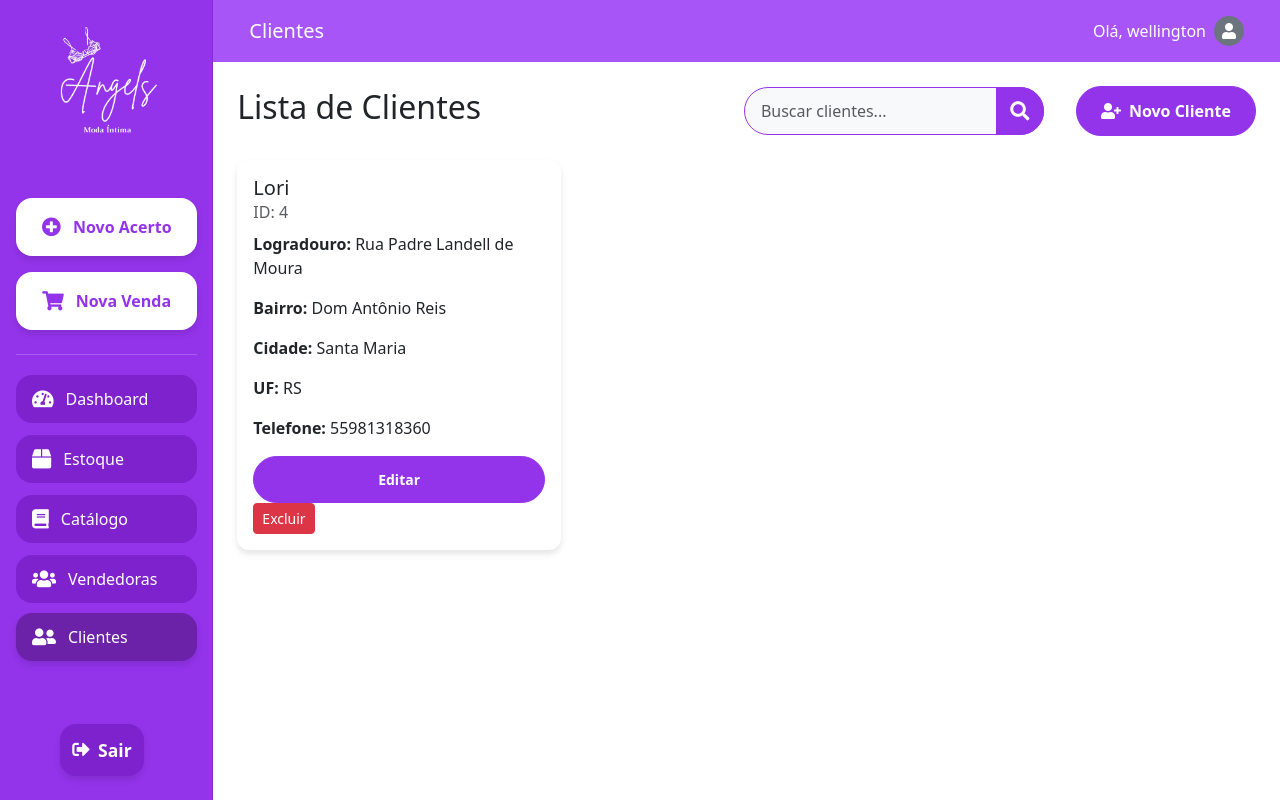
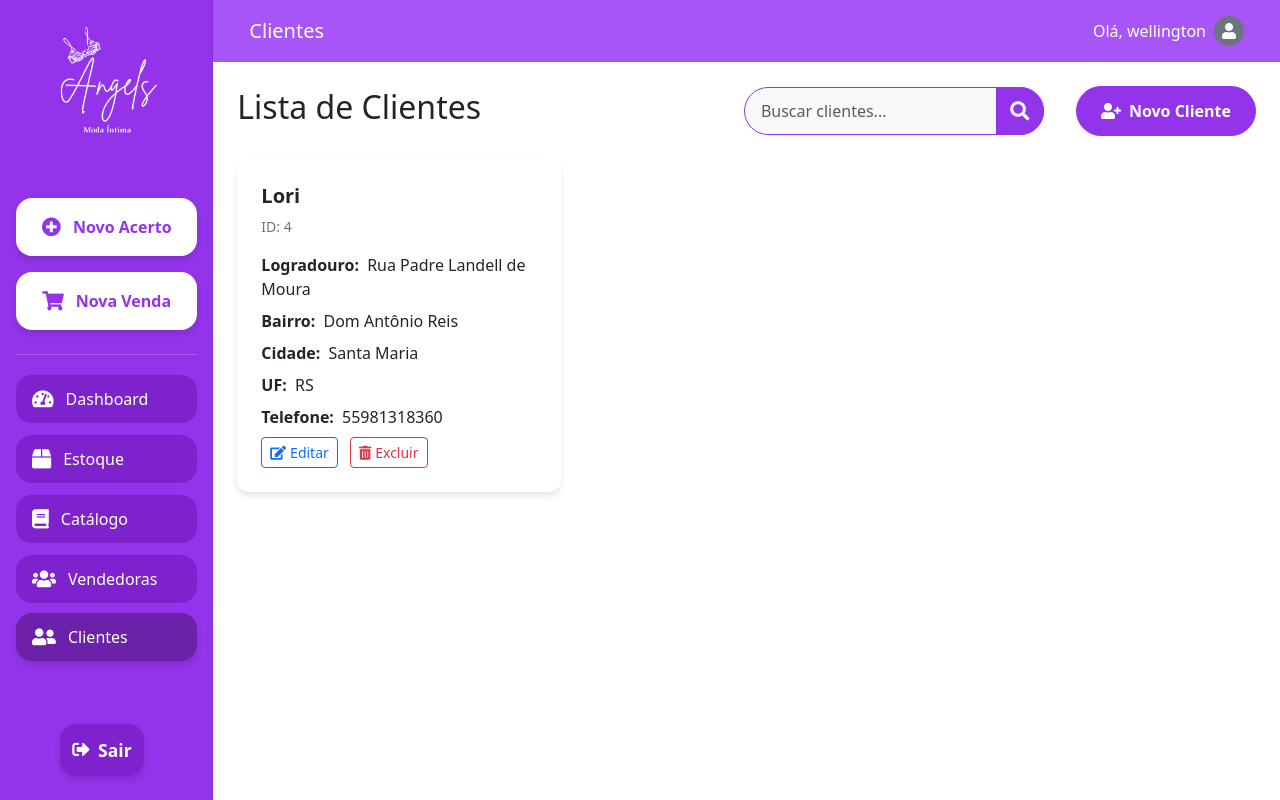
Before and after one commit to Wellingtn/Angels_ERP, a Django app: page /clientes/ in a window 1280 px wide. Run offline with Django 5.2, Linux system fonts and the light colour scheme; a user stored in the database is signed in; data comes from the database, SQL or seed files in the repository; both versions use the stored data as it was after the commit.

Commit message:
pagina vendedora e clientes prontas

```diff
--- a/setup/templates/clientes.html
+++ b/setup/templates/clientes.html
@@ -140,7 +140,7 @@
             color: #ffffff;
             font-weight: 600;
             padding: 0.75rem 1.5rem;
-            border-radius: 0.5rem; /*Original border-radius*/
+            border-radius: 0.5rem;
             transition: all 0.3s ease;
         }
         .btn-primary:hover {
@@ -154,12 +154,38 @@
             background-color: #ffffff;
             border-radius: 0.75rem;
             box-shadow: 0 4px 6px rgba(0, 0, 0, 0.1);
-            padding: 1rem;
+            padding: 1.5rem;
             transition: all 0.3s ease;
+            height: 100%;
+            display: flex;
+            flex-direction: column;
         }
         .client-card:hover {
             transform: translateY(-5px);
             box-shadow: 0 6px 12px rgba(0, 0, 0, 0.15);
+        }
+        .client-info {
+            flex-grow: 1;
+        }
+        .client-actions {
+            margin-top: auto;
+        }
+        .client-name {
+            font-size: 1.25rem;
+            font-weight: 600;
+            margin-bottom: 0.5rem;
+        }
+        .client-id {
+            font-size: 0.875rem;
+            color: #6c757d;
+            margin-bottom: 1rem;
+        }
+        .client-detail {
+            margin-bottom: 0.5rem;
+        }
+        .client-detail strong {
+            font-weight: 600;
+            margin-right: 0.25rem;
         }
         .modal-header {
             background-color: #9333ea;
@@ -284,18 +310,24 @@
 
                 <div class="row g-4" id="clientesList">
                     {% for cliente in clientes %}
-                    <div class="col-md-4 cliente-item" data-cliente-id="{{ cliente.id }}">
+                    <div class="col-md-6 col-lg-4 cliente-item" data-cliente-id="{{ cliente.id }}">
                         <div class="client-card">
-                            <h5 class="mb-0">{{ cliente.nome }}</h5>
-                            <p class="text-muted mb-2">ID: {{ cliente.id }}</p>
-                            <p><strong>Logradouro:</strong> {{ cliente.logradouro }}</p>
-                            <p><strong>Bairro:</strong> {{ cliente.bairro }}</p>
-                            <p><strong>Cidade:</strong> {{ cliente.cidade }}</p>
-                            <p><strong>UF:</strong> {{ cliente.uf }}</p>
-                            <p><strong>Telefone:</strong> {{ cliente.telefone }}</p>
-                            <div class="mt-3">
-                                <button class="btn btn-sm btn-primary me-2 edit-client" data-cliente-id="{{ cliente.id }}" data-bs-toggle="modal" data-bs-target="#editClientModal">Editar</button>
-                                <button class="btn btn-sm btn-danger delete-client" data-cliente-id="{{ cliente.id }}">Excluir</button>
+                            <div class="client-info">
+                                <h5 class="client-name">{{ cliente.nome }}</h5>
+                                <p class="client-id">ID: {{ cliente.id }}</p>
+                                <p class="client-detail"><strong>Logradouro:</strong> {{ cliente.logradouro }}</p>
+                                <p class="client-detail"><strong>Bairro:</strong> {{ cliente.bairro }}</p>
+                                <p class="client-detail"><strong>Cidade:</strong> {{ cliente.cidade }}</p>
+                                <p class="client-detail"><strong>UF:</strong> {{ cliente.uf }}</p>
+                                <p class="client-detail"><strong>Telefone:</strong> {{ cliente.telefone }}</p>
+                            </div>
+                            <div class="client-actions">
+                                <button class="btn btn-sm btn-outline-primary me-2 edit-client" data-cliente-id="{{ cliente.id }}" data-bs-toggle="modal" data-bs-target="#editClientModal">
+                                    <i class="fas fa-edit me-1"></i>Editar
+                                </button>
+                                <button class="btn btn-sm btn-outline-danger delete-client" data-cliente-id="{{ cliente.id }}">
+                                    <i class="fas fa-trash-alt me-1"></i>Excluir
+                                </button>
                             </div>
                         </div>
                     </div>
@@ -309,7 +341,7 @@
         </div>
     </div>
 
-    <!-- Modal de Cadastro de Novo Cliente -->
+    <!-- Modal de Cadastro<!-- Modal de Cadastro de Novo Cliente -->
     <div class="modal fade" id="newClientModal" tabindex="-1" aria-labelledby="newClientModalLabel" aria-hidden="true">
         <div class="modal-dialog">
             <div class="modal-content">
@@ -322,7 +354,8 @@
                         {% csrf_token %}
                         <div class="mb-3">
                             <label for="id_nome" class="form-label">Nome</label>
-                            <input type="text" class="form-control" id="id_nome" name="nome" required></div>
+                            <input type="text" class="form-control" id="id_nome" name="nome" required>
+                        </div>
                         <div class="mb-3">
                             <label for="id_logradouro" class="form-label">Logradouro</label>
                             <input type="text" class="form-control" id="id_logradouro" name="logradouro" required>
@@ -419,18 +452,24 @@
                     if (data.success) {
                         const clientesList = document.getElementById('clientesList');
                         const novoCliente = `
-                            <div class="col-md-4 cliente-item" data-cliente-id="${data.id}">
+                            <div class="col-md-6 col-lg-4 cliente-item" data-cliente-id="${data.id}">
                                 <div class="client-card">
-                                    <h5 class="mb-0">${data.nome}</h5>
-                                    <p class="text-muted mb-2">ID: ${data.id}</p>
-                                    <p><strong>Logradouro:</strong> ${data.logradouro}</p>
-                                    <p><strong>Bairro:</strong> ${data.bairro}</p>
-                                    <p><strong>Cidade:</strong> ${data.cidade}</p>
-                                    <p><strong>UF:</strong> ${data.uf}</p>
-                                    <p><strong>Telefone:</strong> ${data.telefone}</p>
-                                    <div class="mt-3">
-                                        <button class="btn btn-sm btn-primary me-2 edit-client" data-cliente-id="${data.id}" data-bs-toggle="modal" data-bs-target="#editClientModal">Editar</button>
-                                        <button class="btn btn-sm btn-danger delete-client" data-cliente-id="${data.id}">Excluir</button>
+                                    <div class="client-info">
+                                        <h5 class="client-name">${data.nome}</h5>
+                                        <p class="client-id">ID: ${data.id}</p>
+                                        <p class="client-detail"><strong>Logradouro:</strong> ${data.logradouro}</p>
+                                        <p class="client-detail"><strong>Bairro:</strong> ${data.bairro}</p>
+                                        <p class="client-detail"><strong>Cidade:</strong> ${data.cidade}</p>
+                                        <p class="client-detail"><strong>UF:</strong> ${data.uf}</p>
+                                        <p class="client-detail"><strong>Telefone:</strong> ${data.telefone}</p>
+                                    </div>
+                                    <div class="client-actions">
+                                        <button class="btn btn-sm btn-outline-primary me-2 edit-client" data-cliente-id="${data.id}" data-bs-toggle="modal" data-bs-target="#editClientModal">
+                                            <i class="fas fa-edit me-1"></i>Editar
+                                        </button>
+                                        <button class="btn btn-sm btn-outline-danger delete-client" data-cliente-id="${data.id}">
+                                            <i class="fas fa-trash-alt me-1"></i>Excluir
+                                        </button>
                                     </div>
                                 </div>
                             </div>
@@ -454,12 +493,12 @@
                 button.addEventListener('click', function() {
                     const clienteId = this.getAttribute('data-cliente-id');
                     const clienteCard = document.querySelector(`.cliente-item[data-cliente-id="${clienteId}"]`);
-                    const nome = clienteCard.querySelector('h5').textContent;
-                    const logradouro = clienteCard.querySelector('p:nth-child(3)').textContent.replace('Logradouro: ', '');
-                    const bairro = clienteCard.querySelector('p:nth-child(4)').textContent.replace('Bairro: ', '');
-                    const cidade = clienteCard.querySelector('p:nth-child(5)').textContent.replace('Cidade: ', '');
-                    const uf = clienteCard.querySelector('p:nth-child(6)').textContent.replace('UF: ', '');
-                    const telefone = clienteCard.querySelector('p:nth-child(7)').textContent.replace('Telefone: ', '');
+                    const nome = clienteCard.querySelector('.client-name').textContent;
+                    const logradouro = clienteCard.querySelector('.client-detail:nth-child(3)').textContent.replace('Logradouro: ', '');
+                    const bairro = clienteCard.querySelector('.client-detail:nth-child(4)').textContent.replace('Bairro: ', '');
+                    const cidade = clienteCard.querySelector('.client-detail:nth-child(5)').textContent.replace('Cidade: ', '');
+                    const uf = clienteCard.querySelector('.client-detail:nth-child(6)').textContent.replace('UF: ', '');
+                    const telefone = clienteCard.querySelector('.client-detail:nth-child(7)').textContent.replace('Telefone: ', '');
 
                     document.getElementById('edit_cliente_id').value = clienteId;
                     document.getElementById('edit_nome').value = nome;
@@ -487,12 +526,12 @@
                 .then(data => {
                     if (data.success) {
                         const clienteCard = document.querySelector(`.cliente-item[data-cliente-id="${clienteId}"]`);
-                        clienteCard.querySelector('h5').textContent = data.nome;
-                        clienteCard.querySelector('p:nth-child(3)').textContent = `Logradouro: ${data.logradouro}`;
-                        clienteCard.querySelector('p:nth-child(4)').textContent = `Bairro: ${data.bairro}`;
-                        clienteCard.querySelector('p:nth-child(5)').textContent = `Cidade: ${data.cidade}`;
-                        clienteCard.querySelector('p:nth-child(6)').textContent = `UF: ${data.uf}`;
-                        clienteCard.querySelector('p:nth-child(7)').textContent = `Telefone: ${data.telefone}`;
+                        clienteCard.querySelector('.client-name').textContent = data.nome;
+                        clienteCard.querySelector('.client-detail:nth-child(3)').innerHTML = `<strong>Logradouro:</strong> ${data.logradouro}`;
+                        clienteCard.querySelector('.client-detail:nth-child(4)').innerHTML = `<strong>Bairro:</strong> ${data.bairro}`;
+                        clienteCard.querySelector('.client-detail:nth-child(5)').innerHTML = `<strong>Cidade:</strong> ${data.cidade}`;
+                        clienteCard.querySelector('.client-detail:nth-child(6)').innerHTML = `<strong>UF:</strong> ${data.uf}`;
+                        clienteCard.querySelector('.client-detail:nth-child(7)').innerHTML = `<strong>Telefone:</strong> ${data.telefone}`;
                         const modal = bootstrap.Modal.getInstance(document.getElementById('editClientModal'));
                         modal.hide();
                     } else {
@@ -536,13 +575,13 @@
     </script>
     <script>
         const searchClientes = document.getElementById('searchClientes');
-        const clienteItems = document.querySelectorAll('.col-md-4.cliente-item');
+        const clienteItems = document.querySelectorAll('.col-md-6.col-lg-4.cliente-item');
 
         searchClientes.addEventListener('input', function() {
             const searchQuery = this.value.toLowerCase();
             clienteItems.forEach(item => {
-                const clienteNome = item.querySelector('h5').textContent.toLowerCase();
-                const clienteId = item.querySelector('p.text-muted').textContent.toLowerCase();
+                const clienteNome = item.querySelector('.client-name').textContent.toLowerCase();
+                const clienteId = item.querySelector('.client-id').textContent.toLowerCase();
                 if (clienteNome.includes(searchQuery) || clienteId.includes(searchQuery)) {
                     item.style.display = '';
                 } else {
```
Also changed, not shown: setup/templates/vendedoras.html (+42 -27 lines), db.sqlite3.
